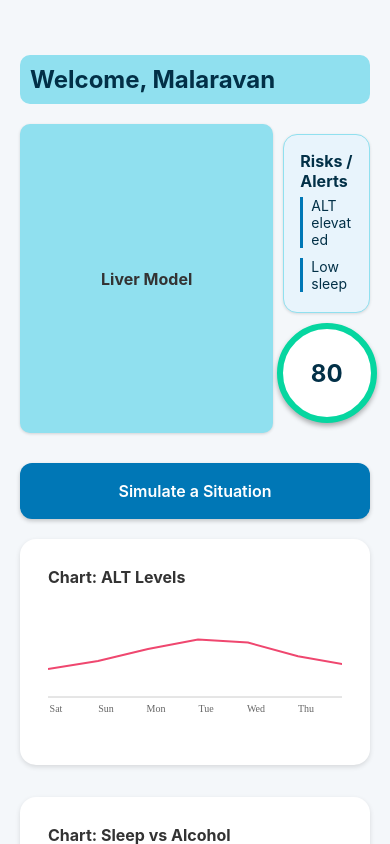
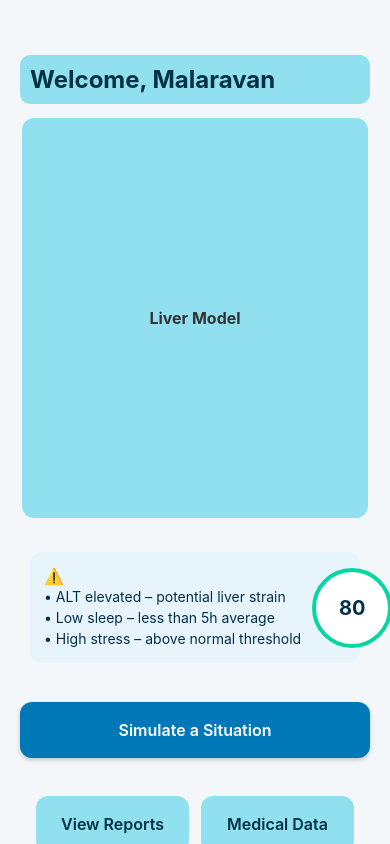
Before and after one commit to MrJelloCode/TerraHacks, a React Native app in the folder terrahacks/: screen / in a window 390 px wide. Built offline with nearby package versions, Linux system fonts and the light colour scheme.

Commit message:
Main UI has been completed. Any work after this point will be for linking buttons

```diff
--- a/terrahacks/App.js
+++ b/terrahacks/App.js
@@ -2,6 +2,8 @@ import React, { useState, useEffect } from 'react';
 import { Animated } from 'react-native';
 import { View, Text, StyleSheet, Modal, TouchableOpacity, TextInput, SafeAreaView } from 'react-native';
 import Svg, { Polyline, Line, Text as SvgText } from 'react-native-svg';
+
+const SECTION_SPACING = 14;
 
 const COLORS = {
   bg: '#f8f9fa',
@@ -77,26 +79,25 @@ export default function App() {
     ]).start(() => setVisible(false));
   };
 
-  const altLevels = [35, 45, 60, 72, 68, 51, 40];
-  const dayLabels = ['Sat', 'Sun', 'Mon', 'Tue', 'Wed', 'Thu', 'Fri'];
-
   return (
     <Animated.View style={[styles.safeArea, { backgroundColor: bgInterpolate }]}>
       <Animated.ScrollView style={[styles.container, { backgroundColor: bgInterpolate }]} contentContainerStyle={styles.scrollContent}>
 
-        <View style={styles.header}><Text style={styles.headerText}>Welcome, Malaravan</Text></View>
+        <View style={[styles.header, { marginBottom: SECTION_SPACING }]}><Text style={styles.headerText}>Welcome, Malaravan</Text></View>
 
-        <View style={styles.topSection}>
-          <View style={styles.liverBox}><Text style={styles.boxLabel}>Liver Model</Text></View>
-          <View style={styles.rightColumn}>
-            <TouchableOpacity style={styles.riskBox} activeOpacity={0.85} onPress={() => openModal(setRiskModalVisible)}>
-              <Text style={[styles.boxLabel, { color: COLORS.textPrimary }]}>Risks / Alerts</Text>
-              <View style={styles.bullet}><Text style={styles.bulletText}>ALT elevated</Text></View>
-              <View style={styles.bullet}><Text style={styles.bulletText}>Low sleep</Text></View>
-            </TouchableOpacity>
-            <View style={[styles.scoreCircle, { borderColor: getScoreColor() }]}><Text style={styles.scoreText}>{score}</Text></View>
+        <View style={[styles.liverBox, { marginBottom: SECTION_SPACING }]}><Text style={styles.boxLabel}>Liver Model</Text></View>
+
+        <TouchableOpacity style={[styles.combinedRiskBoxFull, { marginBottom: SECTION_SPACING }]} activeOpacity={0.85} onPress={() => openModal(setRiskModalVisible)}>
+          <View>
+            <Text style={[styles.boxLabel, { color: COLORS.textPrimary }]}>⚠️</Text>
+            <View style={styles.bullet}><Text style={styles.bulletText}>• ALT elevated – potential liver strain</Text></View>
+            <View style={styles.bullet}><Text style={styles.bulletText}>• Low sleep – less than 5h average</Text></View>
+            <View style={styles.bullet}><Text style={styles.bulletText}>• High stress – above normal threshold</Text></View>
           </View>
-        </View>
+          <View style={styles.scoreCircleWrapper}>
+            <View style={[styles.scoreCircle, { borderColor: getScoreColor(), backgroundColor: '#fff' }]}><Text style={styles.scoreText}>{score}</Text></View>
+          </View>
+        </TouchableOpacity>
 
         <Modal visible={riskModalVisible} animationType="none" transparent>
           <View style={styles.modalBackdrop}>
@@ -111,7 +112,7 @@ export default function App() {
           </View>
         </Modal>
 
-        <TouchableOpacity style={styles.simulateButton} activeOpacity={0.8} onPress={() => openModal(setSimulateModalVisible)}>
+        <TouchableOpacity style={[styles.simulateButton, { marginBottom: SECTION_SPACING }]} activeOpacity={0.8} onPress={() => openModal(setSimulateModalVisible)}>
           <Text style={styles.simulateText}>Simulate a Situation</Text>
         </TouchableOpacity>
 
@@ -138,32 +139,13 @@ export default function App() {
           </View>
         </Modal>
 
-        <View style={styles.chartRow}>
-          <View style={styles.chartBox}>
-            <Text style={styles.boxLabel}>Chart: ALT Levels</Text>
-            <Svg height="140" width="100%" style={{ marginTop: 10  }}>
-              <Line x1="0" y1="100" x2="350" y2="100" stroke="#ccc" strokeWidth="1" />
-              <Polyline
-                points={altLevels.map((v, i) => `${i * 50},${100 - v / 100 * 80}`).join(' ')}
-                fill="none"
-                stroke="#ef476f"
-                strokeWidth="2"
-              />
-              {dayLabels.map((day, i) => (
-                <SvgText
-                  key={day}
-                  x={i * 50 + 8}
-                  y={115}
-                  fontSize="10"
-                  fill="#666"
-                  textAnchor="middle"
-                >
-                  {day}
-                </SvgText>
-              ))}
-            </Svg>
-          </View>
-          <View style={styles.chartBox}><Text style={styles.boxLabel}>Chart: Sleep vs Alcohol</Text></View>
+        <View style={styles.buttonRow}>
+          <TouchableOpacity style={styles.navButton} activeOpacity={0.85}>
+            <Text style={styles.navButtonText}>View Reports</Text>
+          </TouchableOpacity>
+          <TouchableOpacity style={styles.navButton} activeOpacity={0.85}>
+            <Text style={styles.navButtonText}>Medical Data</Text>
+          </TouchableOpacity>
         </View>
 
       </Animated.ScrollView>
@@ -172,6 +154,7 @@ export default function App() {
 }
 
 const styles = StyleSheet.create({
+
   safeArea: { flex: 1 },
   container: { flex: 1 },
   scrollContent: {
@@ -180,6 +163,7 @@ const styles = StyleSheet.create({
     paddingTop: 55,
     opacity: 1
   },
+
   header: {
     padding: 10,
     backgroundColor: COLORS.secondary,
@@ -260,7 +244,8 @@ const styles = StyleSheet.create({
     color: COLORS.textPrimary
   },
   simulateButton: {
-    marginTop: 20,
+    marginTop: 25,
+
     backgroundColor: COLORS.primary,
     padding: 18,
     borderRadius: 12,
@@ -369,5 +354,89 @@ const styles = StyleSheet.create({
     elevation: 8,
     borderWidth: 1,
     borderColor: '#e0e0e0'
+  },
+  buttonRow: {
+    flexDirection: 'row',
+    justifyContent: 'space-between',
+    marginTop: 24,
+    paddingHorizontal: 10
+  },
+  navButton: {
+    backgroundColor: COLORS.secondary,
+    padding: 18,
+    borderRadius: 12,
+    flex: 1,
+    alignItems: 'center',
+    marginHorizontal: 6
+  },
+  navButtonText: {
+    fontSize: 16,
+    fontWeight: '600',
+    color: COLORS.textPrimary
+  },   liverBox: {
+    backgroundColor: COLORS.secondary,
+    borderRadius: 12,
+    padding: 18,
+    marginHorizontal: 2,
+    height: 400,
+    justifyContent: 'center',
+    alignItems: 'center'
+  },
+  bottomRow: {
+    flexDirection: 'row',
+    justifyContent: 'space-between',
+    marginHorizontal: 16,
+    marginTop: 16
+  },
+  riskBoxContainer: {
+    flex: 1,
+    marginRight: 12
+  },
+  riskBox: {
+    marginHorizontal: -14,
+    backgroundColor: '#e8f4ff',
+    padding: 12,
+    borderRadius: 10,
+    borderWidth: 1,
+    borderColor: '#c5d9eb',
+    height: 140
+  },
+  scoreWrapper: {
+    justifyContent: 'center'
+  },
+  scoreCircle: {
+    width: 80,
+    marginLeft: -1,
+    height: 80,
+    borderRadius: 40,
+    borderWidth: 4,
+    justifyContent: 'center',
+    alignItems: 'center'
+  },
+  scoreText: {
+    fontSize: 20,
+    fontWeight: 'bold',
+    color: COLORS.textPrimary
+  },
+  bullet: {
+    marginVertical: 2
+  },
+  bulletText: {
+    fontSize: 14,
+    color: COLORS.textPrimary
+  },
+
+     combinedRiskBoxFull: {
+    flexDirection: 'row',
+    backgroundColor: '#e8f4fc',
+    borderRadius: 12,
+    padding: 14,
+    marginTop: 20,
+    marginHorizontal: 10,
+    alignItems: 'center',
+    justifyContent: 'space-between'
+  },
+  scoreCircleWrapper: {
+    paddingLeft: 12
   }
 });
```
Also changed, not shown: terrahacks/reports.js (added).
